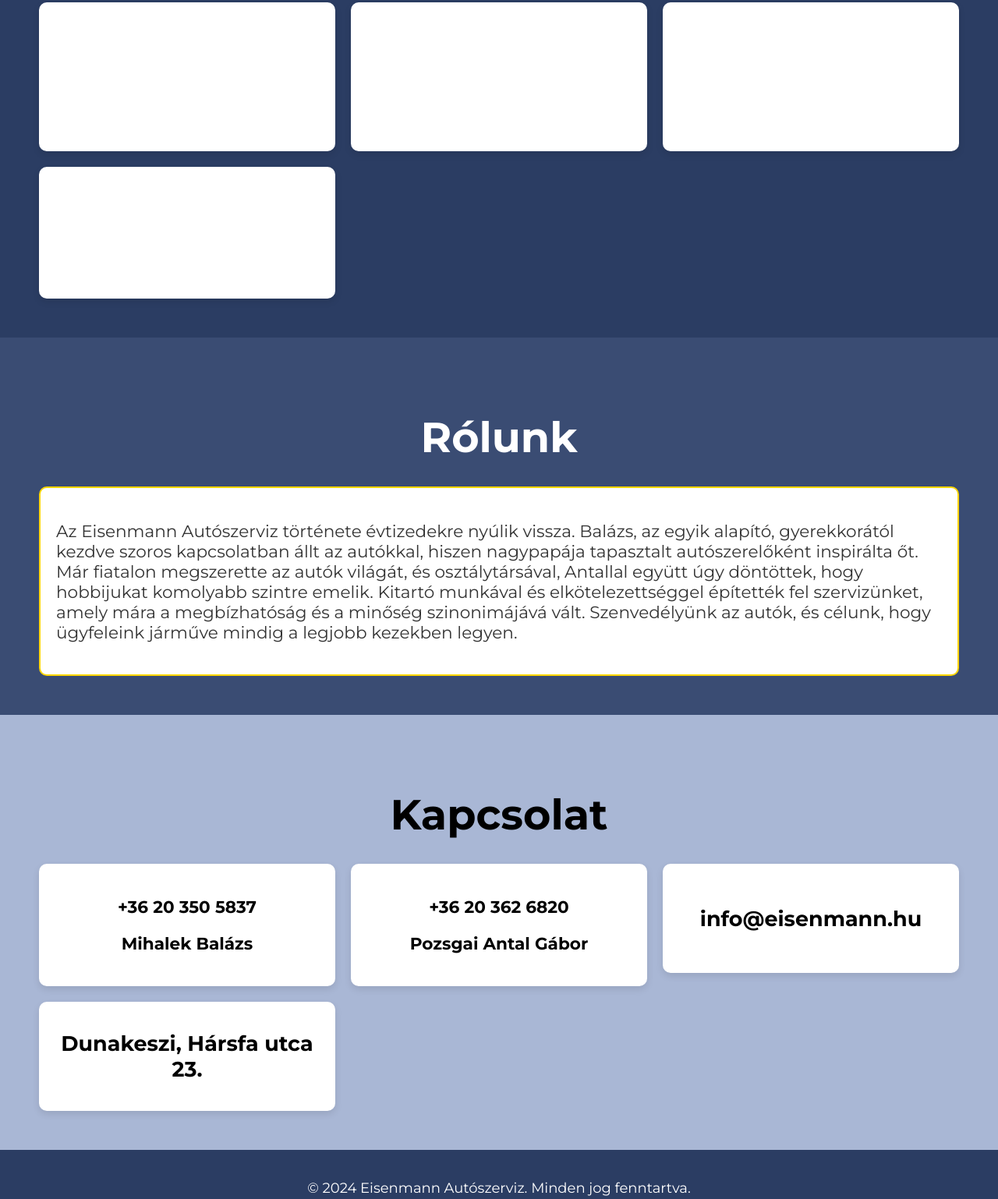
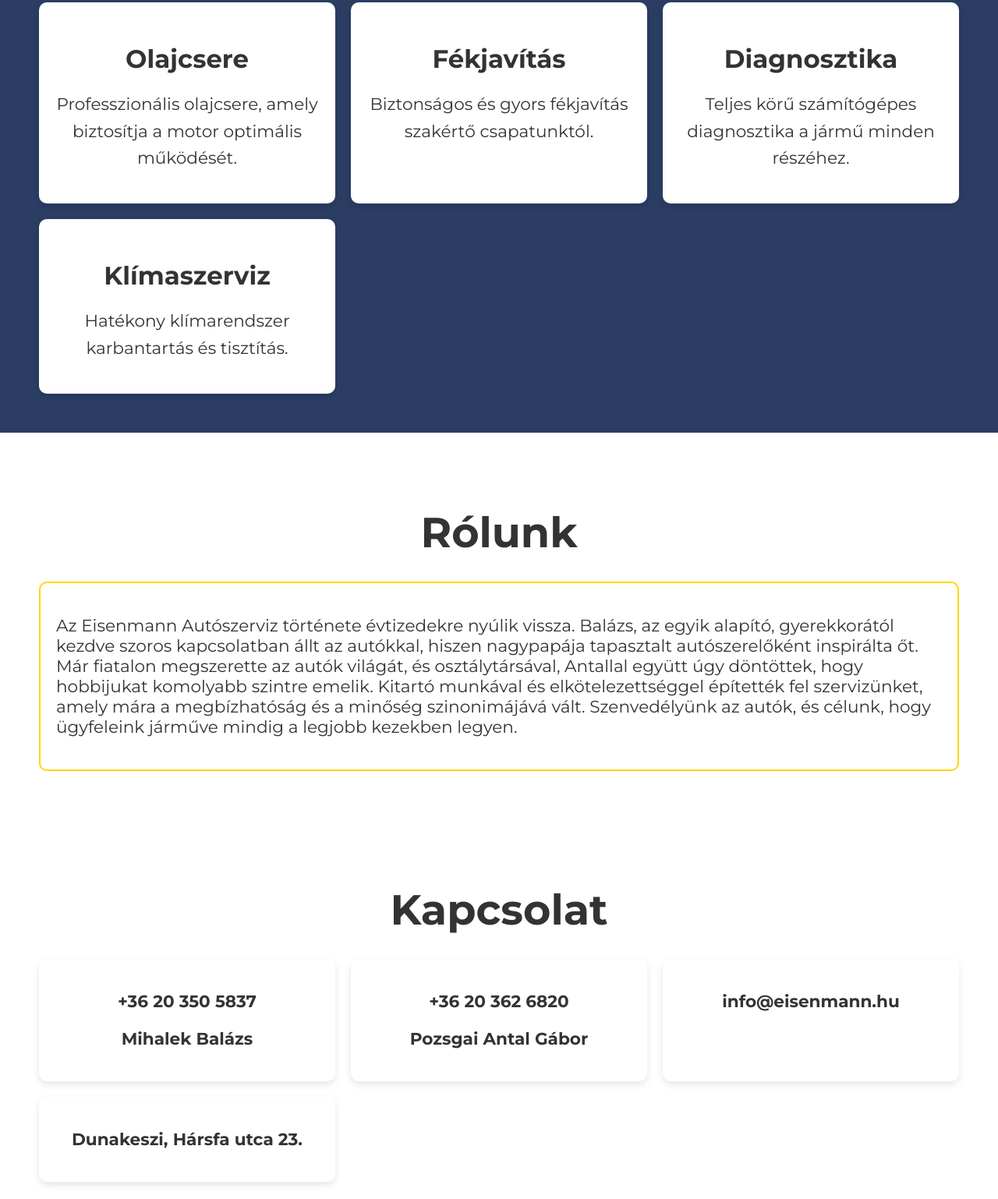
Before and after one commit to Kulcsi24/eisenmannautoszerviz, a plain HTML site: page index.html in a window 1280 px wide. Shown: the part 943-2481 px from the top of the page at 78% size. Drawn offline with Linux system fonts and the light colour scheme.

Commit message:
Update index.html

```diff
--- a/index.html
+++ b/index.html
@@ -114,18 +114,8 @@
         }
 
         .content#services {
-            background-color: #2B3D63; /* Sötétebb kék */
+            background-color: #2B3D63;
             color: white;
-        }
-
-        .content#about {
-            background-color: #3A4C73; /* Középkék */
-            color: white;
-        }
-
-        .content#contact {
-            background-color: #A9B7D5; /* Világoskék */
-            color: black;
         }
 
         .service-container {
@@ -142,6 +132,17 @@
             box-shadow: 0 4px 10px rgba(0, 0, 0, 0.1);
             transition: transform 0.3s ease, box-shadow 0.3s ease;
             text-align: center;
+            color: #333;
+        }
+
+        .service-box h3 {
+            font-size: 1.8em;
+            margin-bottom: 10px;
+        }
+
+        .service-box p {
+            font-size: 1.2em;
+            line-height: 1.6;
         }
 
         .service-box:hover {
@@ -180,16 +181,6 @@
         .contact-box:hover {
             transform: scale(1.05);
             box-shadow: 0 4px 10px #FFD700;
-        }
-
-        .contact-box.email,
-        .contact-box.address {
-            font-size: 1.5em;
-            display: flex;
-            align-items: center;
-            justify-content: center;
-            text-align: center;
-            height: 100px;
         }
 
         .contact-title, .about-title {
```
